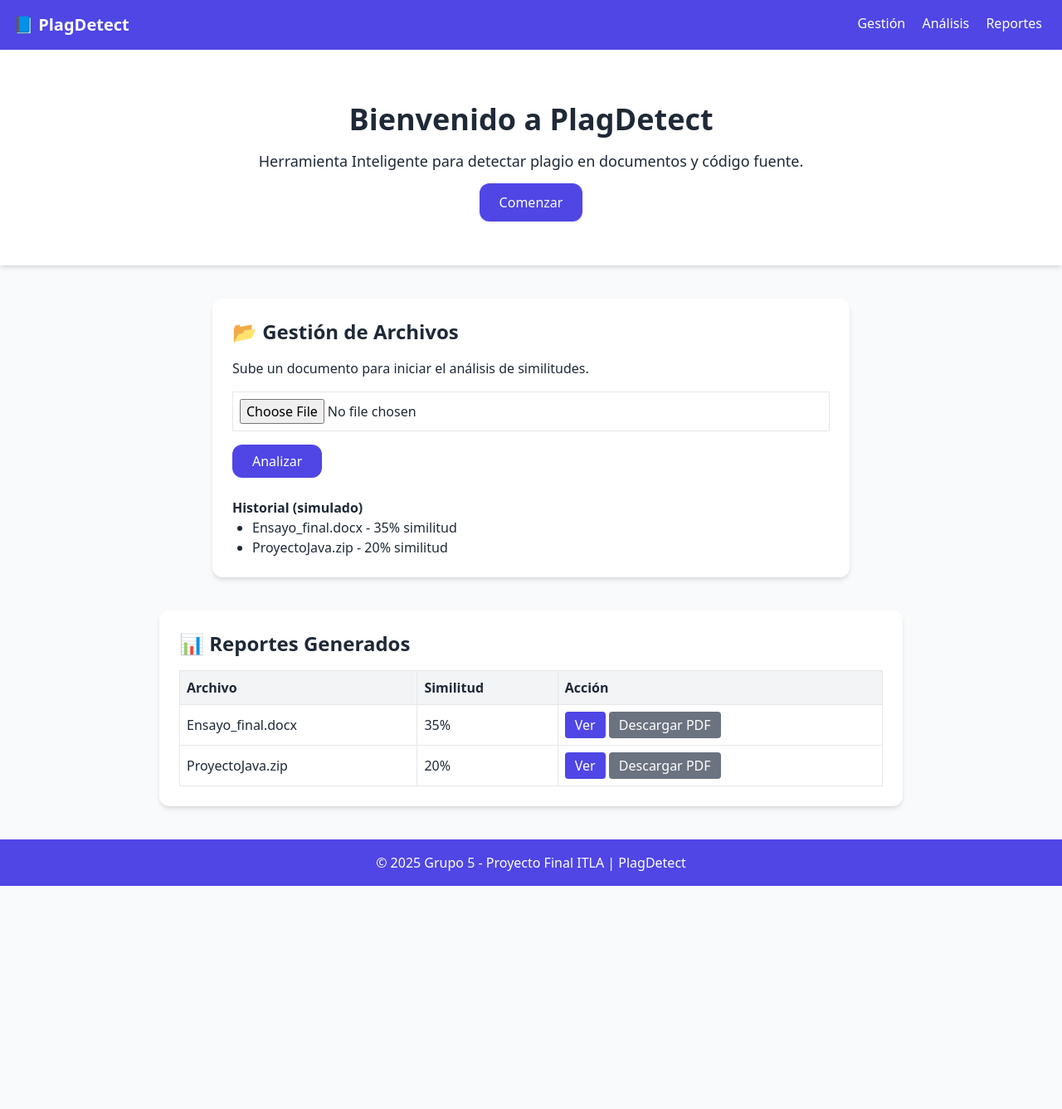
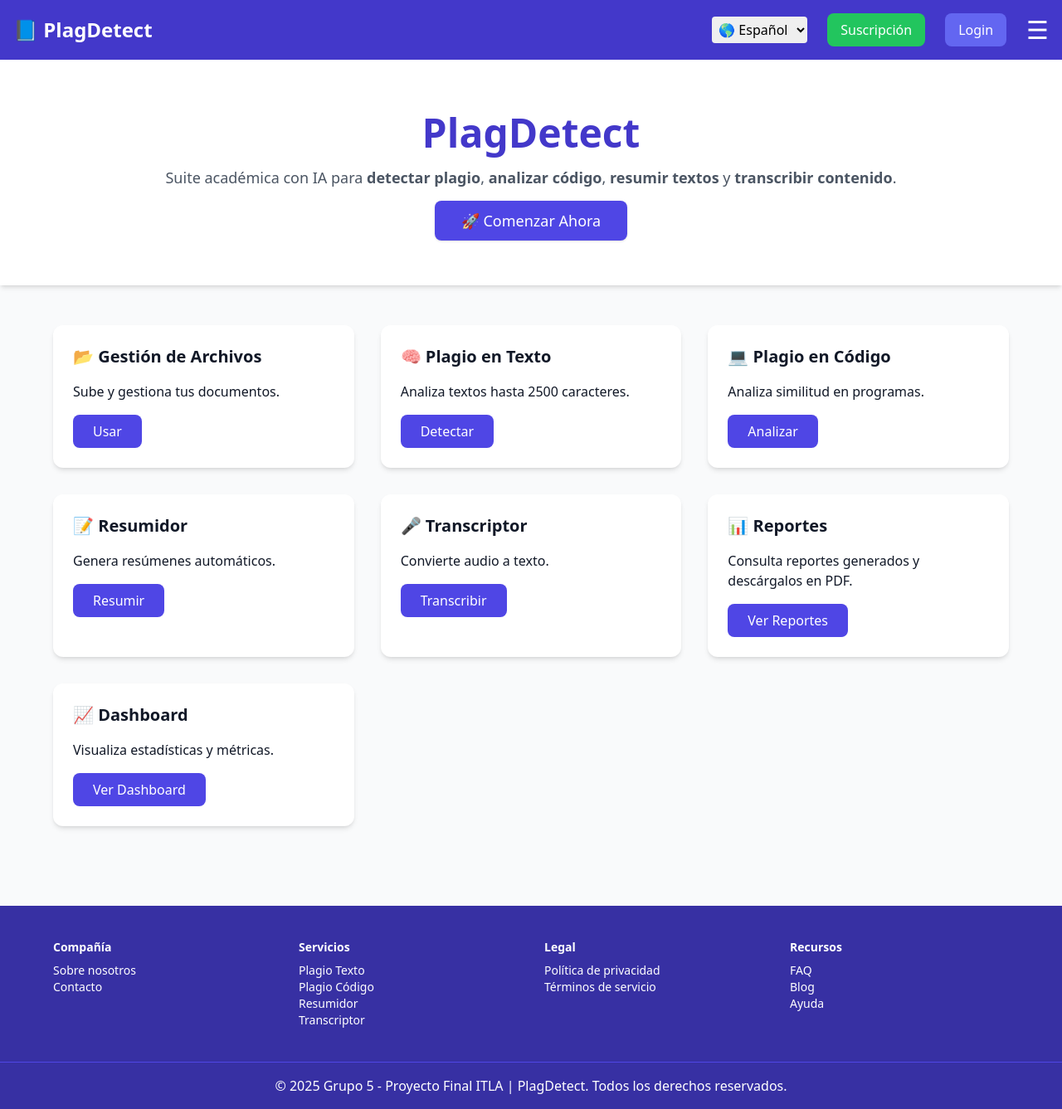
Before and after one commit to elimart12/plagdetect, a plain HTML site: page index.html in a window 1280 px wide. Shown: the whole page at 83% size. Before the commit the page ends 1068 px from the top, so only its background shows below. Drawn offline with nearby package versions, Linux system fonts and the light colour scheme.

Commit message:
Versión final v3 con header, footer y rediseño UX/UI

```diff
--- a/index.html
+++ b/index.html
@@ -3,101 +3,181 @@
 <head>
   <meta charset="UTF-8">
   <meta name="viewport" content="width=device-width, initial-scale=1.0">
-  <title>PlagDetect - Prototipo</title>
+  <title>PlagDetect</title>
   <script src="https://cdn.tailwindcss.com"></script>
+  <style>
+    .modal { display: none; }
+    .modal.active { display: flex; }
+    .sidebar { transform: translateX(-100%); transition: transform 0.3s ease; }
+    .sidebar.active { transform: translateX(0); }
+  </style>
 </head>
-<body class="bg-gray-50 text-gray-800">
+<body class="bg-gray-50 text-gray-900">
 
   <!-- Navbar -->
-  <nav class="bg-indigo-600 text-white p-4 flex justify-between">
-    <h1 class="font-bold text-xl">📘 PlagDetect</h1>
-    <div>
-      <a href="#upload" class="px-2">Gestión</a>
-      <a href="#analysis" class="px-2">Análisis</a>
-      <a href="#reports" class="px-2">Reportes</a>
+  <nav class="bg-indigo-700 text-white p-4 flex justify-between items-center">
+    <span class="text-2xl font-bold">📘 PlagDetect</span>
+    <div class="flex items-center space-x-6">
+      <select class="text-black rounded p-1">
+        <option>🌎 Español</option>
+        <option>🇺🇸 English</option>
+        <option>🇫🇷 Français</option>
+      </select>
+      <button class="bg-green-500 px-4 py-2 rounded-lg">Suscripción</button>
+      <button onclick="openLogin()" class="bg-indigo-500 px-4 py-2 rounded-lg">Login</button>
+      <button onclick="toggleMenu()" class="text-3xl">☰</button>
     </div>
   </nav>
 
-  <!-- Home -->
-  <section class="text-center py-16 bg-white shadow-md">
-    <h2 class="text-4xl font-bold mb-4">Bienvenido a PlagDetect</h2>
-    <p class="text-lg mb-6">Herramienta Inteligente para detectar plagio en documentos y código fuente.</p>
-    <a href="#upload" class="bg-indigo-600 text-white px-6 py-3 rounded-xl shadow hover:bg-indigo-500">Comenzar</a>
-  </section>
+  <!-- Encabezado / Hero -->
+  <header class="bg-white text-center py-16 shadow-md">
+    <h1 class="text-5xl font-extrabold text-indigo-700 mb-4">PlagDetect</h1>
+    <p class="text-lg text-gray-600 mb-6">
+      Suite académica con IA para <b>detectar plagio</b>, <b>analizar código</b>,
+      <b>resumir textos</b> y <b>transcribir contenido</b>.
+    </p>
+    <a href="#gestion" class="bg-indigo-600 text-white px-8 py-3 rounded-lg text-lg shadow hover:bg-indigo-500">
+      🚀 Comenzar Ahora
+    </a>
+  </header>
 
-  <!-- Módulo 1: Gestión -->
-  <section id="upload" class="max-w-3xl mx-auto p-6 mt-10 bg-white rounded-xl shadow-md">
-    <h3 class="text-2xl font-semibold mb-4">📂 Gestión de Archivos</h3>
-    <p>Sube un documento para iniciar el análisis de similitudes.</p>
-    <input type="file" class="border p-2 w-full my-4">
-    <button onclick="showAnalysis()" class="bg-indigo-600 text-white px-6 py-2 rounded-xl hover:bg-indigo-500">Analizar</button>
-    <h4 class="mt-6 font-semibold">Historial (simulado)</h4>
-    <ul class="list-disc pl-6">
-      <li>Ensayo_final.docx - 35% similitud</li>
-      <li>ProyectoJava.zip - 20% similitud</li>
+  <!-- Sidebar menu -->
+  <aside id="sidebar" class="sidebar fixed top-0 left-0 w-64 h-full bg-indigo-800 text-white p-6">
+    <h2 class="text-xl font-bold mb-6">Menú</h2>
+    <ul class="space-y-4">
+      <li><a href="#gestion">📂 Gestión</a></li>
+      <li><a href="#plagio-texto">🧠 Plagio Texto</a></li>
+      <li><a href="#plagio-codigo">💻 Plagio Código</a></li>
+      <li><a href="#resumidor">📝 Resumidor</a></li>
+      <li><a href="#transcriptor">🎤 Transcriptor</a></li>
+      <li><a href="#reportes">📊 Reportes</a></li>
+      <li><a href="#dashboard">📈 Dashboard</a></li>
+      <li><button onclick="logout()" class="bg-red-500 px-3 py-2 rounded w-full">🚪 Cerrar Sesión</button></li>
     </ul>
-  </section>
+  </aside>
 
-  <!-- Módulo 2: Análisis -->
-  <section id="analysis" class="max-w-3xl mx-auto p-6 mt-10 bg-white rounded-xl shadow-md hidden">
-    <h3 class="text-2xl font-semibold mb-4">🧠 Análisis en Progreso</h3>
-    <p>Procesando documento... (simulación)</p>
-    <div class="w-full bg-gray-200 rounded-full h-4 mt-4">
-      <div class="bg-indigo-600 h-4 rounded-full" style="width:70%"></div>
+  <!-- Pantalla inicial con cards -->
+  <main class="max-w-6xl mx-auto py-12 grid grid-cols-1 md:grid-cols-3 gap-8">
+
+    <!-- Cards (ejemplo Gestión, Plagio, etc.) -->
+    <div id="gestion" class="bg-white rounded-xl shadow-md p-6">
+      <h2 class="text-xl font-bold mb-4">📂 Gestión de Archivos</h2>
+      <p>Sube y gestiona tus documentos.</p>
+      <button onclick="checkLogin()" class="bg-indigo-600 text-white px-6 py-2 mt-4 rounded-lg">Usar</button>
     </div>
-    <div class="mt-6">
-      <h4 class="font-semibold">Resultados preliminares:</h4>
-      <p><strong>Porcentaje de similitud:</strong> 42%</p>
-      <p><strong>Coincidencias:</strong> 12 frases</p>
-      <ul class="list-disc pl-6">
-        <li>“La inteligencia artificial permite procesar grandes volúmenes de datos...”</li>
-        <li>“El plagio académico afecta la calidad educativa...”</li>
-      </ul>
+
+    <div id="plagio-texto" class="bg-white rounded-xl shadow-md p-6">
+      <h2 class="text-xl font-bold mb-4">🧠 Plagio en Texto</h2>
+      <p>Analiza textos hasta 2500 caracteres.</p>
+      <button onclick="checkLimit()" class="bg-indigo-600 text-white px-6 py-2 mt-4 rounded-lg">Detectar</button>
     </div>
-  </section>
 
-  <!-- Módulo 3: Reportes -->
-  <section id="reports" class="max-w-4xl mx-auto p-6 mt-10 bg-white rounded-xl shadow-md">
-    <h3 class="text-2xl font-semibold mb-4">📊 Reportes Generados</h3>
-    <table class="w-full border text-left">
-      <thead class="bg-gray-100">
-        <tr>
-          <th class="p-2 border">Archivo</th>
-          <th class="p-2 border">Similitud</th>
-          <th class="p-2 border">Acción</th>
-        </tr>
-      </thead>
-      <tbody>
-        <tr>
-          <td class="p-2 border">Ensayo_final.docx</td>
-          <td class="p-2 border">35%</td>
-          <td class="p-2 border">
-            <button class="bg-indigo-600 text-white px-3 py-1 rounded">Ver</button>
-            <button class="bg-gray-500 text-white px-3 py-1 rounded">Descargar PDF</button>
-          </td>
-        </tr>
-        <tr>
-          <td class="p-2 border">ProyectoJava.zip</td>
-          <td class="p-2 border">20%</td>
-          <td class="p-2 border">
-            <button class="bg-indigo-600 text-white px-3 py-1 rounded">Ver</button>
-            <button class="bg-gray-500 text-white px-3 py-1 rounded">Descargar PDF</button>
-          </td>
-        </tr>
-      </tbody>
-    </table>
-  </section>
+    <div id="plagio-codigo" class="bg-white rounded-xl shadow-md p-6">
+      <h2 class="text-xl font-bold mb-4">💻 Plagio en Código</h2>
+      <p>Analiza similitud en programas.</p>
+      <button onclick="checkLogin()" class="bg-indigo-600 text-white px-6 py-2 mt-4 rounded-lg">Analizar</button>
+    </div>
+
+    <div id="resumidor" class="bg-white rounded-xl shadow-md p-6">
+      <h2 class="text-xl font-bold mb-4">📝 Resumidor</h2>
+      <p>Genera resúmenes automáticos.</p>
+      <button onclick="checkLimit()" class="bg-indigo-600 text-white px-6 py-2 mt-4 rounded-lg">Resumir</button>
+    </div>
+
+    <div id="transcriptor" class="bg-white rounded-xl shadow-md p-6">
+      <h2 class="text-xl font-bold mb-4">🎤 Transcriptor</h2>
+      <p>Convierte audio a texto.</p>
+      <button onclick="checkLogin()" class="bg-indigo-600 text-white px-6 py-2 mt-4 rounded-lg">Transcribir</button>
+    </div>
+
+    <div id="reportes" class="bg-white rounded-xl shadow-md p-6">
+      <h2 class="text-xl font-bold mb-4">📊 Reportes</h2>
+      <p>Consulta reportes generados y descárgalos en PDF.</p>
+      <button onclick="checkLogin()" class="bg-indigo-600 text-white px-6 py-2 mt-4 rounded-lg">Ver Reportes</button>
+    </div>
+
+    <div id="dashboard" class="bg-white rounded-xl shadow-md p-6">
+      <h2 class="text-xl font-bold mb-4">📈 Dashboard</h2>
+      <p>Visualiza estadísticas y métricas.</p>
+      <button onclick="checkLogin()" class="bg-indigo-600 text-white px-6 py-2 mt-4 rounded-lg">Ver Dashboard</button>
+    </div>
+
+  </main>
 
   <!-- Footer -->
-  <footer class="bg-indigo-600 text-white text-center p-4 mt-10">
-    <p>© 2025 Grupo 5 - Proyecto Final ITLA | PlagDetect</p>
+  <footer class="bg-indigo-800 text-white mt-12">
+    <div class="max-w-6xl mx-auto py-10 grid grid-cols-2 md:grid-cols-4 gap-8 text-sm">
+      <div>
+        <h3 class="font-bold mb-2">Compañía</h3>
+        <ul>
+          <li><a href="#">Sobre nosotros</a></li>
+          <li><a href="#">Contacto</a></li>
+        </ul>
+      </div>
+      <div>
+        <h3 class="font-bold mb-2">Servicios</h3>
+        <ul>
+          <li>Plagio Texto</li>
+          <li>Plagio Código</li>
+          <li>Resumidor</li>
+          <li>Transcriptor</li>
+        </ul>
+      </div>
+      <div>
+        <h3 class="font-bold mb-2">Legal</h3>
+        <ul>
+          <li><a href="#">Política de privacidad</a></li>
+          <li><a href="#">Términos de servicio</a></li>
+        </ul>
+      </div>
+      <div>
+        <h3 class="font-bold mb-2">Recursos</h3>
+        <ul>
+          <li><a href="#">FAQ</a></li>
+          <li><a href="#">Blog</a></li>
+          <li><a href="#">Ayuda</a></li>
+        </ul>
+      </div>
+    </div>
+    <div class="text-center border-t border-indigo-600 py-4">
+      <p>© <span id="year"></span> Grupo 5 - Proyecto Final ITLA | PlagDetect. Todos los derechos reservados.</p>
+    </div>
   </footer>
 
-  <script>
-    function showAnalysis() {
-      document.getElementById('analysis').classList.remove('hidden');
-      location.href = "#analysis";
-    }
-  </script>
+  <!-- Modales -->
+  <div id="loginModal" class="modal fixed inset-0 bg-black bg-opacity-50 items-center justify-center">
+    <div class="bg-white p-8 rounded-xl shadow-lg w-96 relative text-center">
+      <button onclick="closeLogin()" class="absolute top-2 right-2 text-xl font-bold">❌</button>
+      <h3 class="text-2xl font-bold mb-4">🔑 Iniciar Sesión</h3>
+      <input type="text" class="border p-2 w-full mb-4" placeholder="Usuario">
+      <input type="password" class="border p-2 w-full mb-4" placeholder="Contraseña">
+      <button onclick="closeLogin()" class="bg-indigo-600 text-white px-6 py-2 rounded-lg w-full">Ingresar</button>
+    </div>
+  </div>
+
+  <div id="payModal" class="modal fixed inset-0 bg-black bg-opacity-50 items-center justify-center">
+    <div class="bg-white p-8 rounded-xl shadow-lg w-96 text-center relative">
+      <button onclick="closePay()" class="absolute top-2 right-2 text-xl font-bold">❌</button>
+      <h3 class="text-xl font-bold mb-4">⚠️ Límite alcanzado</h3>
+      <p>Gratis hasta 2500 caracteres.</p>
+      <p>Suscripción: <b>RD$0.99</b></p>
+      <button onclick="closePay()" class="bg-green-600 text-white px-6 py-2 rounded-lg mt-4">Suscribirse</button>
+    </div>
+  </div>
+
+<script>
+  document.getElementById("year").textContent = new Date().getFullYear();
+  function toggleMenu(){ document.getElementById("sidebar").classList.toggle("active"); }
+  function openLogin(){ document.getElementById("loginModal").classList.add("active"); }
+  function closeLogin(){ document.getElementById("loginModal").classList.remove("active"); }
+  function checkLogin(){ openLogin(); }
+  function logout(){ alert("Sesión cerrada (simulado)"); toggleMenu(); }
+  function checkLimit(){
+    let texto = "ejemplo".repeat(600); // simulación
+    if(texto.length > 2500){ document.getElementById("payModal").classList.add("active"); }
+    else{ alert("Análisis realizado (simulado)"); }
+  }
+  function closePay(){ document.getElementById("payModal").classList.remove("active"); }
+</script>
 </body>
 </html>
```
